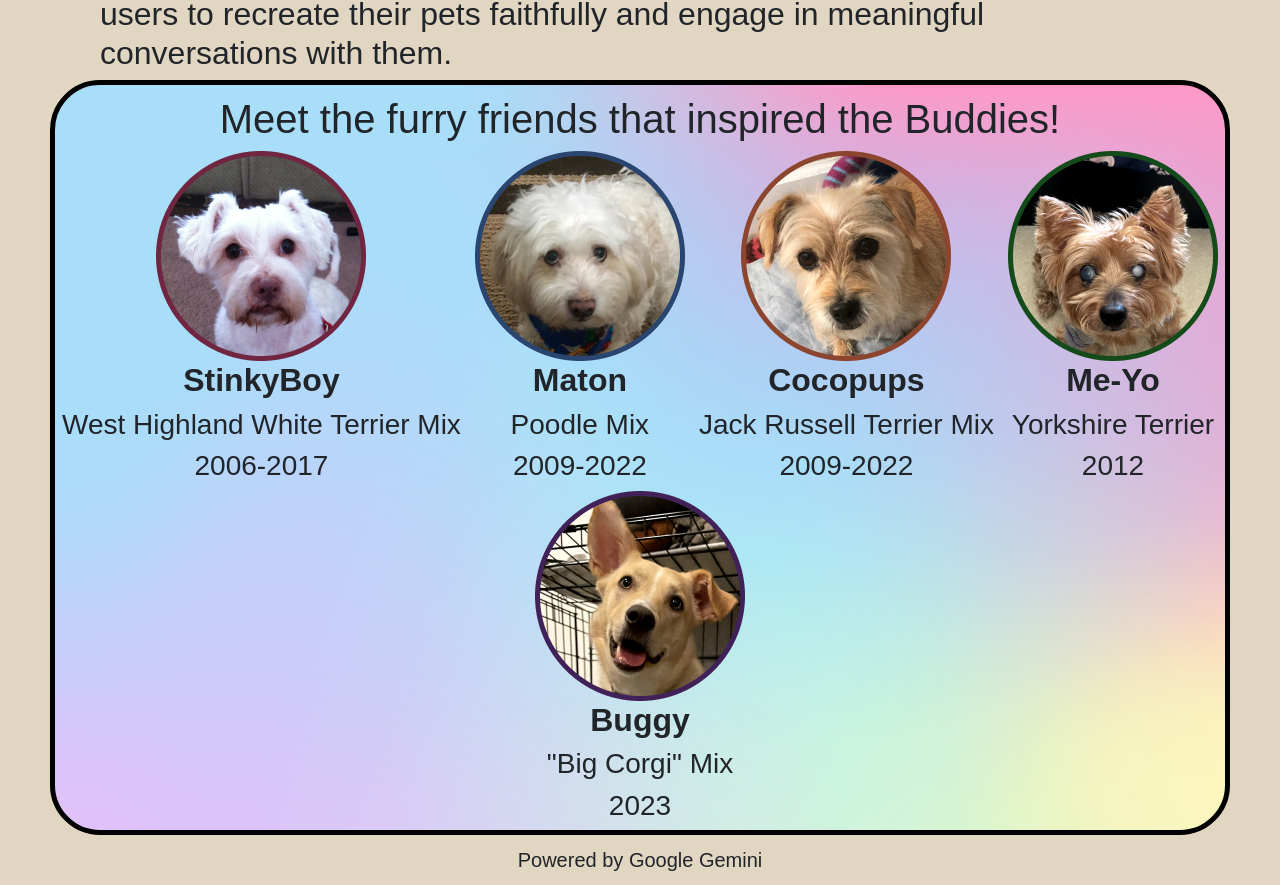
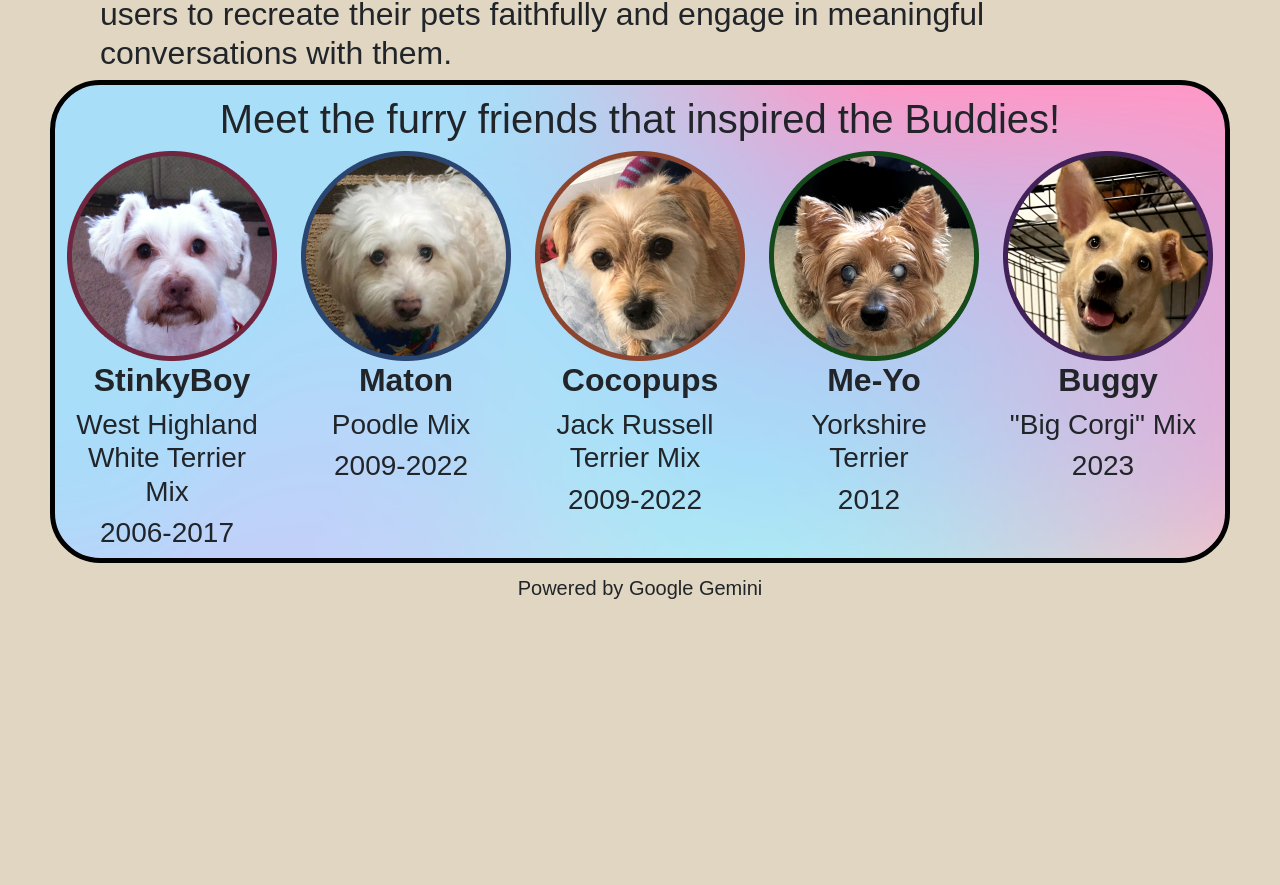
Before and after one commit to justinrabe/Hello-Buddy, a React (Create React App) app in the folder frontend/: page /about in a window 1280 px wide. Shown: the part 1168-2053 px from the top of the page. After the commit the page ends 1781 px from the top, so only its background shows below. Built offline with nearby package versions, Linux system fonts and the light colour scheme; a web font is replaced by a local one.

Commit message:
fix spacing

```diff
--- a/frontend/src/Components/css/About.css
+++ b/frontend/src/Components/css/About.css
@@ -26,12 +26,17 @@
 }
 .buddy-column{
     text-align: center;
+    margin: 0 10px;
 }
 
 .buddy-name{
     font-weight: bold;
 }
 
+.buddy-description{
+    max-width: 200px;
+    word-wrap: break-word;
+}
 .buddy-image{
 
 }
```
